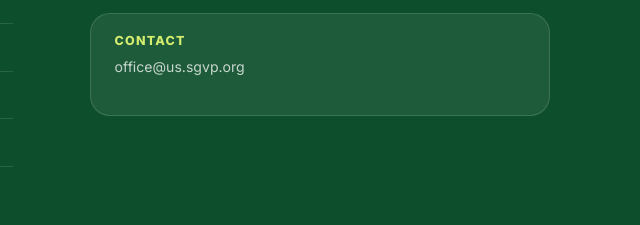
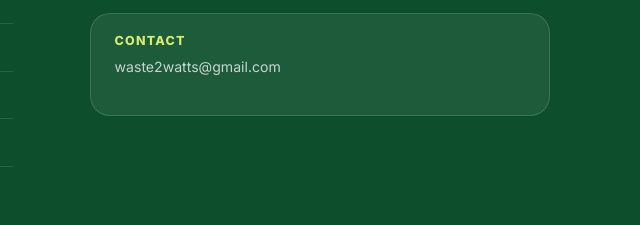
Before and after one commit to shivansheepatel/Waste-to-Watts, a plain HTML site: page index.html in a window 1280 px wide. Shown: the part 5315-5540 px from the top of the page, 640-1280 px from the left. Drawn offline with nearby package versions, Linux system fonts and the light colour scheme; a script that the page names is missing.

Commit message:
Update contact email in index.html

```diff
--- a/index.html
+++ b/index.html
@@ -1148,7 +1148,7 @@
         </div>
         <div class="about-card">
           <h4>Contact</h4>
-          <p>office@us.sgvp.org</p>
+          <p>waste2watts@gmail.com</p>
         </div>
       </div>
     </div>
```
